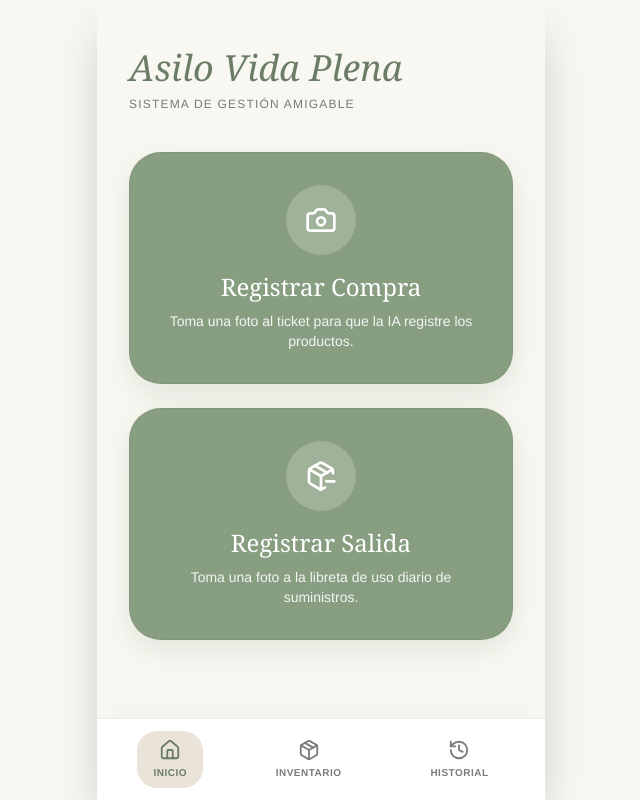
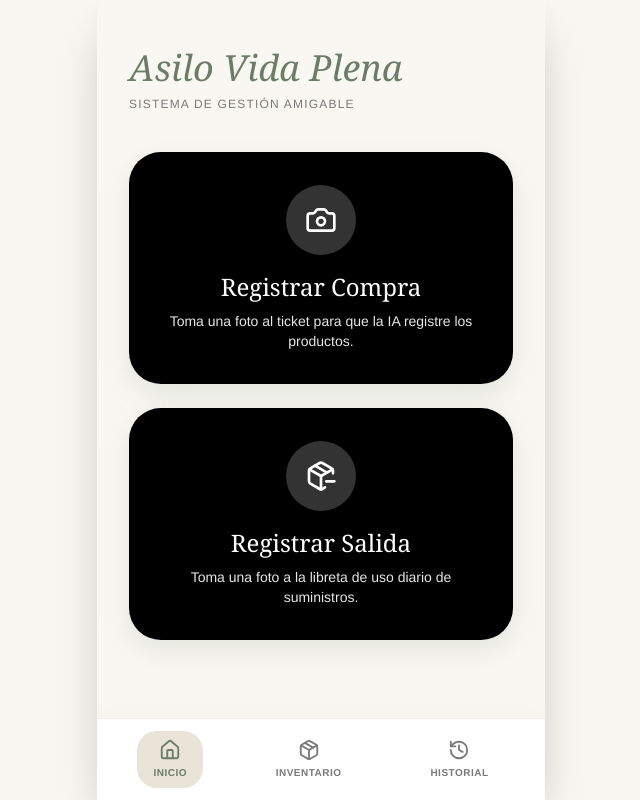
Before and after one commit to DvranLabs/Vida-Plena-App, a React (Vite) app: page / in a window 1280 px wide. Shown: the whole page, without its empty margins (319-959 px from the left). Built offline with nearby package versions, Linux system fonts and the light colour scheme.

Commit message:
test change color

```diff
--- a/src/index.css
+++ b/src/index.css
@@ -2,7 +2,7 @@
 
 @theme {
   --color-natural-bg: #f9f7f2;
-  --color-natural-green: #889e81;
+  --color-natural-green: #000000;
   --color-natural-green-dark: #6b7d66;
   --color-natural-sand: #e9e3d8;
   --color-natural-clay: #6b7d66;
```
